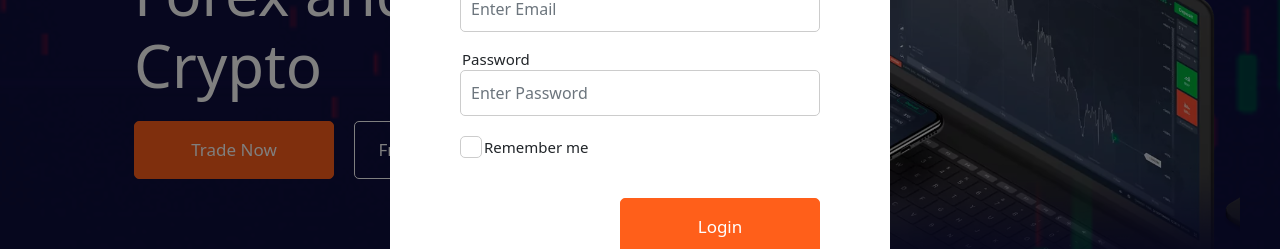
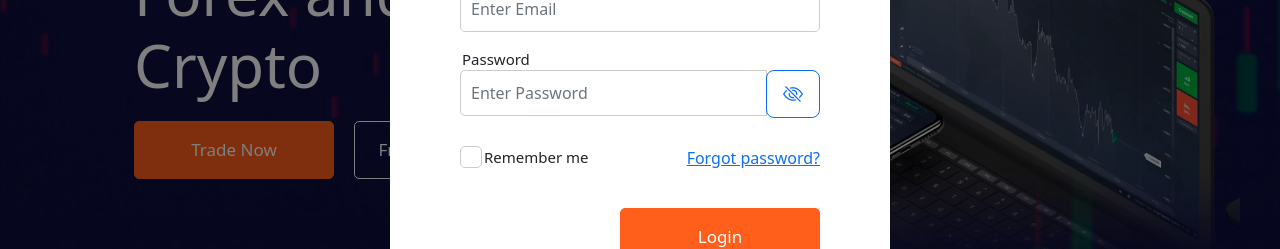
Before and after one commit to lkjh3111/lkjh3111.github.io, a React (Create React App) app: page / in a window 1280 px wide. Both pictures are taken after a click on the button "Login". Shown: the part 215-464 px from the top of the page. Built offline with nearby package versions, Linux system fonts and the light colour scheme.

Commit message:
Re-adjusted dashboard position

```diff
--- a/src/Navigation/Navigation.js
+++ b/src/Navigation/Navigation.js
@@ -15,7 +15,7 @@ import AuthVerify from "../commons/AuthVerify";
 
 // import SigninScreen from '../Screens/Members/SigninScreen';
 // import SignupScreen from '../Screens/Members/SignupScreen';
-// import ForgotScreen from "../Screens/Members/ForgotScreen";
+import ForgotScreen from "../Screens/Members/ForgotScreen";
 // import ProfileScreen from "../Screens/Members/ProfileScreen";
 // import SiteLayout from "../components/layouts/SiteLayout";
 
@@ -52,6 +52,7 @@ const Navigation = () => {
           path="/transactions"
           element={<PrivateRoute Component={TransactionsScreen} />}
         />
+        <Route path="/forgot-password" element={<ForgotScreen />} />
         {/* <Route path='/wallet' element={<PrivateRoute Component={WalletScreen} />} /> */}
         {/* <Route path='/forgot-password' element={<ForgotScreen />} /> */}
         {/* <SiteLayout /> */}
--- a/src/Screens/Dashboard/DashboardScreen.js
+++ b/src/Screens/Dashboard/DashboardScreen.js
@@ -27,13 +27,13 @@ const DashboardScreen = () => {
   const balance = state.balance + " " + state.currency;
   return (
     <SiteLayout>
-      <h3 className="title">Dashboard</h3>
-      <div className="flex flex-destroy flex-space-between">
-        <div className="flex-1 box-right-padding">
-          <Wallet balance={balance} />
+      <h3 className='title'>Dashboard</h3>
+      <div className='flex flex-destroy flex-space-between'>
+        <div className='flex-1 box-right-padding'>
           <RecentActivity />
         </div>
-        <div className="flex-1">
+        <div className='flex-1'>
+          <Wallet balance={balance} />
           <BankProcess />
         </div>
       </div>
--- a/src/components/LandingPage/Login/Login.js
+++ b/src/components/LandingPage/Login/Login.js
@@ -2,7 +2,7 @@ import React, { useState, useRef, useEffect } from "react";
 import Modal from "../../Ui/Modal";
 import TheButton from "../../Ui/TheButton";
 import classes from "./Login.module.css";
-import { useNavigate } from "react-router-dom";
+import { useNavigate, Link } from "react-router-dom";
 import { toast } from "react-toastify";
 import AuthService from "../../../services/AuthService";
 
@@ -10,6 +10,8 @@ const Login = (props) => {
   const [email, setEmail] = useState("");
   const [password, setPassword] = useState("");
   const [loading, setLoading] = useState("");
+  const [remember, setRemember] = useState(false);
+  const [showPassword, setShowPassword] = useState(false);
   const [errors, setErrors] = useState({
     email: "",
     password: "",
@@ -41,6 +43,14 @@ const Login = (props) => {
 
   const handlePasswordChange = (e) => {
     setPassword(e.target.value);
+  };
+
+  const togglePassword = (e) => {
+    if (showPassword) {
+      setShowPassword(false);
+    } else {
+      setShowPassword(true);
+    }
   };
 
   const validateForm = () => {
@@ -130,8 +140,9 @@ const Login = (props) => {
                   <small>{errors.password}</small>
                 </span>
               </div>
+              <div className="input-group">
                 <input
-                type="password"
+                  type={showPassword ? "text" : "password"}
                   placeholder="Enter Password"
                   value={password}
                   onChange={handlePasswordChange}
@@ -140,7 +151,19 @@ const Login = (props) => {
                     errors.password ? "is-invalid form-control" : "form-control"
                   }
                 />
+                <div className="input-group-btn">
+                  <button
+                    className="btn btn-outline-primary btn-lg"
+                    onClick={togglePassword}
+                  >
+                    <i
+                      className={showPassword ? "bi bi-eye" : "bi bi-eye-slash"}
+                    ></i>
+                  </button>
                 </div>
+              </div>
+            </div>
+            <div className={classes.remember_forgot_div}>
               <div className={classes.checkbox_label}>
                 <input
                   type="checkbox"
@@ -148,6 +171,10 @@ const Login = (props) => {
                   // id="customCheck1"
                 />
                 <label>Remember me</label>
+              </div>
+              <div>
+                <Link to="/forgot-password">Forgot password?</Link>
+              </div>
             </div>
             <div className={classes.button_modal_div}>
               <TheButton type="submit" disabled={loading} onClick={handleLogin}>
--- a/src/components/LandingPage/Login/Login.module.css
+++ b/src/components/LandingPage/Login/Login.module.css
@@ -92,6 +92,12 @@
   margin-left: 10px;
 }
 
+.remember_forgot_div {
+  display: flex;
+  justify-content: space-between;
+  margin-top: 20px;
+}
+
 .login_modal_content h2 {
   color: var(--primaryitemcolor);
   font-size: 40px;
@@ -109,7 +115,6 @@
 
 .checkbox_label {
   display: flex;
-  margin-top: 20px;
 }
 
 .checkbox {
--- a/src/components/Ui/Widgets/Limits/Limits.js
+++ b/src/components/Ui/Widgets/Limits/Limits.js
@@ -55,35 +55,34 @@ const Limits = memo(() => {
 
   return (
     <Box>
-      <div className="box-title box-vertical-padding box-horizontal-padding no-select">
-        <div className="flex flex-center flex-space-between">
+      <div className='box-title box-vertical-padding box-horizontal-padding no-select'>
+        <div className='flex flex-center flex-space-between'>
           <div>
             <p>Limits</p>
           </div>
           <ul>
             <li>
-              <button type="button" className="active">
+              <button type='button' className='active'>
                 Deposit
               </button>
             </li>
             <li>
-              <button type="button">Withdraw</button>
+              <button type='button'>Withdraw</button>
             </li>
           </ul>
         </div>
       </div>
-      <div className="box-content small-height">
-        <div className="small-height-hide-scroll">
-          <div className="limits-header-row flex flex-center flex-space-between no-select">
+      <div className='box-content box-content-height-nobutton'>
+        <div className='limits-header-row flex flex-center flex-space-between no-select'>
           <div>&nbsp;</div>
-            <div className="center">
-              <span className="gray">24s limit</span>
+          <div className='center'>
+            <span className='gray'>24s limit</span>
           </div>
-            <div className="center">
-              <span className="gray">30g limit</span>
+          <div className='center'>
+            <span className='gray'>30g limit</span>
           </div>
-            <div className="center">
-              <span className="gray">Status</span>
+          <div className='center'>
+            <span className='gray'>Status</span>
           </div>
         </div>
 
@@ -92,7 +91,6 @@ const Limits = memo(() => {
             <LimitsRow key={item.id.toString()} item={item} />
           ))}
       </div>
-      </div>
     </Box>
   );
 });
--- a/src/components/Ui/Widgets/RecentActivity/RecentActivity.js
+++ b/src/components/Ui/Widgets/RecentActivity/RecentActivity.js
@@ -72,30 +72,28 @@ const RecentActivity = memo(() => {
 
   return (
     <Box>
-      <div className="box-title box-vertical-padding box-horizontal-padding no-select">
-        <div className="flex flex-center flex-space-between">
+      <div className='box-title box-vertical-padding box-horizontal-padding no-select'>
+        <div className='flex flex-center flex-space-between'>
           <div>
             <p>Recent Transactions</p>
           </div>
           <ul>
             <li>
-              <button type="button">Yesterday</button>
+              <button type='button'>Yesterday</button>
             </li>
             <li>
-              <button type="button" className="active">
+              <button type='button' className='active'>
                 Today
               </button>
             </li>
           </ul>
         </div>
       </div>
-      <div className="box-content small-height">
-        <div className="small-height-hide-scroll">
-          {data &&
-            data.map((item) => (
-              <RecentActivityRow key={item.id.toString()} item={item} />
-            ))}
-        </div>
+      <div className='box-content box-content-height-nobutton'>
+        {data &&
+          data.map((item) => (
+            <RecentActivityRow key={item.id.toString()} item={item} />
+          ))}
       </div>
     </Box>
   );
--- a/src/components/Ui/Widgets/Wallet/Wallet.js
+++ b/src/components/Ui/Widgets/Wallet/Wallet.js
@@ -4,15 +4,15 @@ import Box from "../../Common/Box";
 const Wallet = memo((props) => {
   return (
     <Box>
-      <div className="wallet">
-        <div className="box-title box-vertical-padding box-horizontal-padding no-select">
-          <div className="flex flex-center flex-space-between">
+      <div className='wallet'>
+        <div className='box-title box-top-padding  box-horizontal-padding no-select'>
+          <div className='flex flex-center flex-space-between'>
             <p>Current Balance</p>
           </div>
         </div>
-        <div className="wallet-height">
-          <div className="center">
-            <div className="coin-price no-select">{props.balance}</div>
+        <div className='wallet-height'>
+          <div className='center'>
+            <div className='coin-price no-select'>{props.balance}</div>
           </div>
         </div>
       </div>
--- a/src/index.css
+++ b/src/index.css
@@ -487,6 +487,14 @@ a i {
   padding-bottom: 20px;
 }
 
+.box-top-padding {
+  padding-top: 20px;
+}
+
+.box-bottom-padding {
+  padding-bottom: 20px;
+}
+
 .box-horizontal-padding {
   padding-left: 20px;
   padding-right: 20px;
@@ -1291,6 +1299,13 @@ header .header-right .header-user .signout i {
   overflow: hidden;
 }
 
+.wallet .box-title {
+  height: 50px;
+  font-size: 1.1em;
+  font-weight: 600;
+  overflow: hidden;
+}
+
 .wallet h3 {
   font-size: 1.5em;
   font-weight: 600;
@@ -1303,7 +1318,7 @@ header .header-right .header-user .signout i {
 }
 
 .wallet .coin-price {
-  padding-bottom: 10px;
+  padding-top: 5px;
   font-weight: 600;
   font-size: 27px;
   display: inline-block;
@@ -1314,14 +1329,14 @@ header .header-right .header-user .signout i {
 }
 
 .wallet-height {
-  height: 100px;
+  height: 80px;
   overflow: hidden;
 }
 
 /* Dashboard */
 
 .small-height {
-  height: 300px;
+  height: 343px;
   overflow: hidden;
 }
 
```
Also changed, not shown: src/components/Ui/Widgets/BankProcess/BankProcess.js (+44 -44 lines), 1 other file (tests, documents, lock files or other folders). Lines whose indentation alone changed are shown as unchanged.
